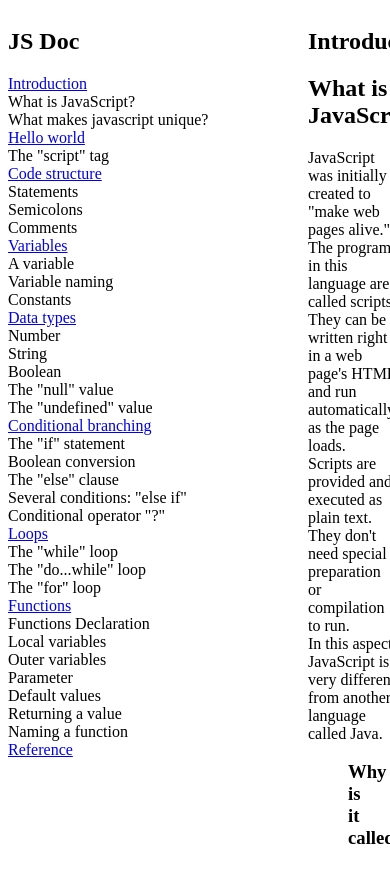
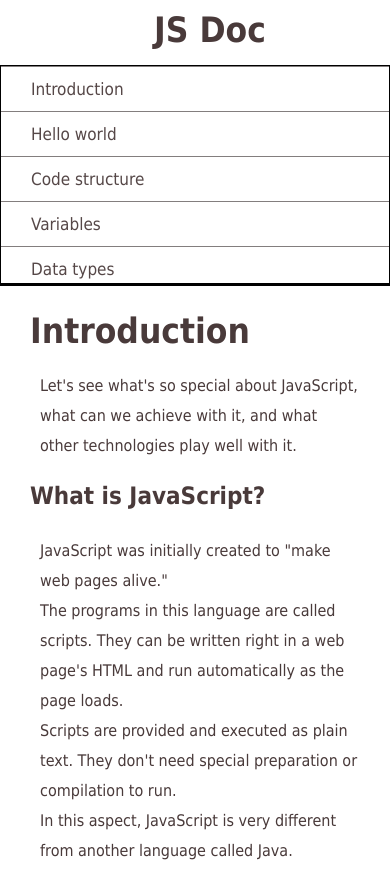
Before and after one commit to PYticPH/Freecodecamp, a plain HTML site: page Technical documentation page/index.html in a window 390 px wide. Shown: the top 874 px of the page. Drawn offline with Linux system fonts and the light colour scheme.

Commit message:
Fix: page responsiveness

```diff
--- a/Technical documentation page/index.html
+++ b/Technical documentation page/index.html
@@ -10,87 +10,40 @@
   <body>
     <!-- Navigation -->
     <nav id="navbar">
-      <div>
       <header>
         <h1>JS Doc</h1>
       </header>
-      </div>
-      <div>
-        <div>
-          <a class="nav-link" href="./index.html#Introduction">Introduction</a>
-        </div>
-        <div>What is JavaScript?</div>
-        <div>What makes javascript unique?</div>
-      </div>
-      <div>
-        <div>
-          <a class="nav-link" href="./index.html#Hello_world">Hello world</a>
-        </div>
-        <div>The "script" tag</div>
-      </div>
-      <div>
-        <div>
-          <a class="nav-link" href="./index.html#Code_structure">
+      <ul class="nav-list">
+        <li>
+          <a class="nav-link" href="#Introduction">Introduction</a>
+        </li>
+        <li>
+          <a class="nav-link" href="#Hello_world">Hello world</a>
+        </li>
+        <li>
+          <a class="nav-link" href="#Code_structure">
             Code structure</a>
-        </div>
-        <div>Statements</div>
-        <div>Semicolons</div>
-        <div>Comments</div>
-      </div>
-      <div>
-        <div>
-          <a class="nav-link" href="./index.html#Variables">Variables</a>
-        </div>
-        <div>A variable</div>
-        <div>Variable naming</div>
-        <div>Constants</div>
-      </div>
-      <div>
-        <div>
-          <a class="nav-link" href="./index.html#Data_types">Data types</a>
-        </div>
-        <div>Number</div>
-        <div>String</div>
-        <div>Boolean</div>
-        <div>The "null" value</div>
-        <div>The "undefined" value</div>
-      </div>
-      <div>
-        <div>
-          <a class="nav-link" href="./index.html#Conditional_branching">
+        </li>
+        <li>
+          <a class="nav-link" href="#Variables">Variables</a>
+        </li>
+        <li>
+          <a class="nav-link" href="#Data_types">Data types</a>
+        </li>
+        <li>
+          <a class="nav-link" href="#Conditional_branching">
             Conditional branching</a>
-        </div>
-        <div>The "if" statement</div>
-        <div>Boolean conversion</div>
-        <div>The "else" clause</div>
-        <div>Several conditions: "else if"</div>
-        <div>Conditional operator "?"</div>
-      </div>
-      <div>
-        <div>
-          <a class="nav-link" href="./index.html#Loops">Loops</a>
-        </div>
-        <div>The "while" loop</div>
-        <div>The "do...while" loop</div>
-        <div>The "for" loop</div>
-      </div>
-      <div>
-        <div>
-          <a class="nav-link" href="./index.html#Functions">Functions</a>
-        </div>
-        <div>Functions Declaration</div>
-        <div>Local variables</div>
-        <div>Outer variables</div>
-        <div>Parameter</div>
-        <div>Default values</div>
-        <div>Returning a value</div>
-        <div>Naming a function</div>
-      </div>
-      <div>
-        <div>
-          <a class="nav-link" href="./index.html#Reference">Reference</a>
-        </div>
-      </div>
+        </li>
+        <li>
+          <a class="nav-link" href="#Loops">Loops</a>
+        </li>
+        <li>
+          <a class="nav-link" href="#Functions">Functions</a>
+        </li>
+        <li>
+          <a class="nav-link" href="#Reference">Reference</a>
+        </li>
+      </ul>
     </nav>
     <!-- Main section -->
     <main id="main-doc">
@@ -99,6 +52,10 @@
         <header>
           <h1>Introduction</h1>
         </header>
+        <p>
+          Let's see what's so special about JavaScript, what can we achieve
+          with it, and what other technologies play well with it.
+        </p>
         <h2>What is JavaScript?</h2>
         <p>
           JavaScript was initially created to "make web pages alive."<br>
@@ -129,11 +86,11 @@
         <h2>What makes JavaScript unique?</h2>
         <p>There are at least three great things about JavaScript:</p>
         <blockquote>
-          <ul>
-            <li>Simple integration with HTML/CSS</li>
-            <li>Simple things are done simply.</li>
-            <li>Supported by all major browsers and enabled by default.</li>
-          </ul>
+          <p>
+            Simple integration with HTML/CSS.<br>
+            Simple things are done simply.<br>
+            Supported by all major browsers and enabled by default.
+          </p>
         </blockquote>
         <p>
           JavaScript is the only browser technology that combines these three
@@ -149,6 +106,13 @@
         <header>
           <h1>Hello world</h1>
         </header>
+        <p>
+          This part of the tutorial is about core Javascript, the language
+          itself.<br>
+          Fisrt, let's see how we attach  script to a webpage. For sever-side
+          environments (like Node.js), you can execute the script with a
+          command like "node my.js"
+        </p>
         <h2>The "script" tag</h2>
         <p>
           JavaScript programs can be inserted almost anywhere into an HTML
@@ -158,23 +122,14 @@
         <pre>
           <code>
             &lt;!DOCTYPE HTML&gt;
-
             &lt;html&gt;
-
               &lt;body&gt;
-
                 &lt;p&gt;Before the script ...&lt;/p&gt;
-
                 &lt;script&gt;
-
                   alert( 'Hello, world!' );
-
                 &lt;/script&gt;
-
                 &lt;p&gt;... After the script.&lt;/p&gt;
-
               &lt;/body&gt;
-
             &lt;/html&gt;
           </code>
         </pre>
@@ -188,6 +143,9 @@
         <header>
           <h1>Code structure</h1>
         </header>
+        <p>
+          The first thing we'll study is the building block of code.
+        </p>
         <h2>Statements</h2>
         <p>
           Statements are syntax constructs and commands that perform actions.
@@ -283,6 +241,22 @@
         <header>
           <h1>Variables</h1>
         </header>
+        <p>
+          Most of the time, a JavaScript application needs to work with
+          information. Here are two examples:
+        </p>
+        <ol>
+          <li>An online shop - the information might include goods being sold
+              and a shopping cart.
+          </li>
+          <li>
+            A chat appliation - the information might include users, messages
+            , and much more.
+          </li>
+        </ol>
+        <p>
+          Variables are used to store this information.
+        </p>
         <h2>A variable</h2>
         <p>
           A variable is a "named storage" for data. We can use variables to
@@ -512,7 +486,7 @@
           To do that, we can use the if statement and the conditional operator
           ?, that's also called a "question mark" operator.
         </p>
-        <h1>The "if" statement</h1>
+        <h2>The "if" statement</h2>
         <p>
           The if (...) statement evaluates a condition in parenthesis and, if
           the result is true, executes a block of code.<br>
--- a/Technical documentation page/styles.css
+++ b/Technical documentation page/styles.css
@@ -4,13 +4,16 @@ Author: PYticPH
 
 * {
   box-sizing: border-box;
+  margin: 0;
 }
 
 body {
+  color: #493a3ae1;
   width: 100%;
   height: auto;
   display: flex;
   overflow: hidden;
+  font-family: sans-serif;
 }
 
 #main-doc {
@@ -18,14 +21,127 @@ body {
   height: 100vh;
   flex: 1 1 auto;
   overflow: auto;
-
+  line-height: 30px;
+  padding: 30px;
 }
 
 #navbar {
   flex: 0 0 300px;
+  border-right: 3px solid rgb(165, 164, 164);
 }
 
 pre {
+  background-color: rgb(248, 246, 246);
   width: 100%;
   overflow: auto;
+  border-radius: 5px;
+  color:rgb(102, 53, 53);
+  margin-left: 20px;
+  margin-bottom: 30px;
+  padding: 0;
+  font-size: 14px;
 }
+
+p, p > h2 {
+  margin-left: 10px;
+  margin-bottom: 20px;
+}
+
+h1 {
+  font-size: 35px;
+}
+
+h1, h2, br {
+  margin-bottom: 25px;
+}
+
+.main-section {
+  margin-bottom: 60px;
+}
+
+ul, ol {
+  margin-left: 40px;
+}
+
+.nav-list > li {
+  border-top: 1px solid rgba(51, 42, 42, 0.603);
+  padding: 12px 30px;
+  list-style-type: none;
+}
+
+.nav-list {
+  padding-left: 0;
+  margin-left: 0;
+}
+
+.nav-link {
+  color: #493a3aee;
+  font-size: 17px;
+  text-decoration: none;
+}
+
+blockquote {
+  width: 60%;
+  border: 1px solid #c4acac;
+  margin: 25px auto;
+  border-radius: 10px;
+  text-align: center;
+  padding: 4px 12px;
+}
+
+a:link {
+  text-decoration: none;
+}
+
+#navbar > header > h1 {
+  margin-top: 10px;
+  margin-bottom: 5px;
+  margin-left: 30px;
+}
+
+
+
+
+@media (max-width: 800px) {
+  body {
+    color: #493a3a;
+    width: 100%;
+    height: auto;
+    display: flex;
+    flex-wrap: wrap;
+    overflow: auto;
+    font-family: Tahoma, Verdana, sans-serif;
+  }
+
+  .nav-list {
+    height: 220px;
+    overflow: auto;
+    border-top: 1px solid #000000;
+    border-right: 1px solid #000000;
+    border-left: 1px solid #000000;
+  }
+
+
+  #navbar {
+    flex: 0 0 100%;
+    border: 0;
+    height: 286px;
+    border-bottom: 3px solid #000000;
+  }
+
+  #main-doc {
+    min-width: 0;
+    height: 100%;
+    flex: 1 1 auto;
+    overflow: hidden;
+    line-height: 30px;
+    padding: 30px;
+  }
+
+  #navbar > header > h1 {
+    margin-top: 10px;
+    margin-bottom: 15px;
+    text-align: center;
+  }
+
+}
```
Lines whose indentation alone changed are shown as unchanged.
